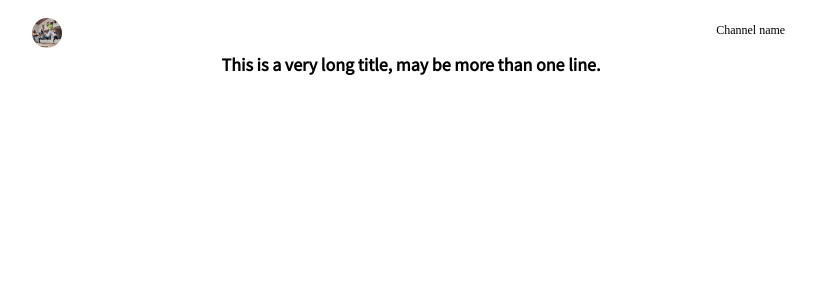
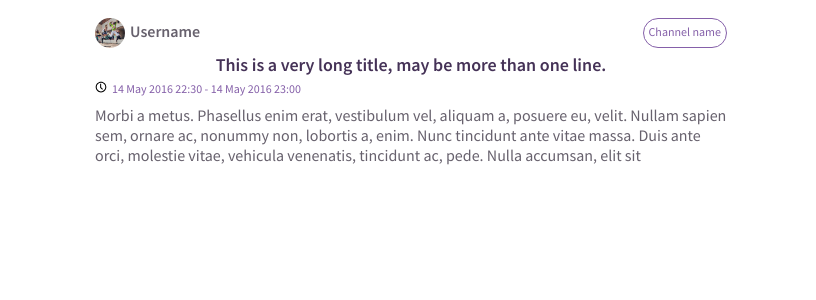
Before and after one commit to yapdianhao/BlackCat, a React app: page / in a window 1280 px wide. Shown: the top 300 px of the page, without its empty margins (229-1045 px from the left). Built offline with nearby package versions, Linux system fonts and the light colour scheme.

Commit message:
worked on eventsCard

```diff
--- /dev/null
+++ b/components/ClockIcon.tsx
@@ -0,0 +1,23 @@
+import React from "react";
+
+const ClockIcon = () => {
+  return (
+    <svg
+      version="1.1"
+      id="Layer_1"
+      xmlns="http://www.w3.org/2000/svg"
+      x="0px"
+      y="0px"
+      viewBox="0 0 32 32"
+    >
+      <path
+        className="st0"
+        d="M21.2,21.6l-1.9,1.9l0,0l-5.6-5.5V7.6h2.7v9.2L21.2,21.6z M30.2,16.3c0,7.8-6.3,14.2-14.2,14.2
+	S1.8,24.2,1.8,16.3C1.8,8.5,8.2,2.2,16,2.1c0,0,0,0,0,0C23.8,2.2,30.2,8.5,30.2,16.3z M27.5,16.3C27.5,10,22.3,4.9,16,4.9
+	C9.7,4.9,4.5,10,4.5,16.3c0,6.3,5.1,11.5,11.5,11.5C22.3,27.8,27.5,22.7,27.5,16.3z"
+      />
+    </svg>
+  );
+};
+
+export default ClockIcon;
--- a/components/EventCard.tsx
+++ b/components/EventCard.tsx
@@ -3,17 +3,32 @@ import React from "react";
 
 import "../styles/EventCard.scss";
 const profilePic = require("../images/Street-Dance-01.jpg");
+import ClockIcon from "../components/ClockIcon";
 
 const EventCard = () => {
   return (
     <div className="card-outline">
       <div className="card-header">
         <img src={String(profilePic)} className="profile-pic" />
+        <div className="user-name">Username</div>
         <div className="channel-name">Channel name</div>
       </div>
       <div className="activity-title">
         This is a very long title, may be more than one line.
       </div>
+      <div className="activity-time-area">
+        <ClockIcon />
+        <div className="activity-time">
+          14 May 2016 22:30 - 14 May 2016 23:00
+        </div>
+      </div>
+      <div className="activity-desc">
+        Morbi a metus. Phasellus enim erat, vestibulum vel, aliquam a, posuere
+        eu, velit. Nullam sapien sem, ornare ac, nonummy non, lobortis a, enim.
+        Nunc tincidunt ante vitae massa. Duis ante orci, molestie vitae,
+        vehicula venenatis, tincidunt ac, pede. Nulla accumsan, elit sit
+      </div>
+      <div className="activity-stats-area"></div>
     </div>
   );
 };
--- a/styles/EventCard.scss
+++ b/styles/EventCard.scss
@@ -1,7 +1,7 @@
-@import url("https://fonts.googleapis.com/css2?family=Source+Sans+Pro:wght@400&display=swap");
+@import url("https://fonts.googleapis.com/css2?family=Source+Sans+Pro:wght@400;600&display=swap");
 
 .card-outline {
-  width: 60%;
+  width: 50%;
   margin: 0 auto;
   padding: 10px;
 }
@@ -17,10 +17,23 @@
   border-radius: 50%;
 }
 
+.user-name {
+  padding-left: 5px;
+  font-family: "Source Sans Pro";
+  font-weight: 600;
+  color: #67616d;
+  padding-top: 3px;
+}
+
 .channel-name {
   padding: 5px;
   font-size: 12px;
   margin-left: auto;
+  font-family: "Source Sans Pro";
+  font-weight: 400;
+  border-radius: 25px;
+  color: #8560a9;
+  border: 1px solid #8560a9;
 }
 
 .activity-title {
@@ -30,72 +43,32 @@
   font-size: 18px;
   font-family: "Source Sans Pro";
   font-weight: 600;
+  color: #453257;
 }
 
-// .card-outline {
-//   padding-top: 50px;
-// }
+.activity-time-area {
+  display: flex;
+  justify-content: flex-start;
+  height: 12px;
+  font-size: 12px;
+  padding-top: 5px;
+}
 
-// .card-outline ~ .card-outline {
-//   padding-top: 0;
-// }
+.activity-time {
+  padding-left: 5px;
+  font-family: "Source Sans Pro";
+  font-weight: 400;
+  color: #8560a9;
+}
 
-// .card-outline {
-//   padding: 5px 0;
+.activity-desc {
+  padding-top: 12px;
+  font-family: "Source Sans Pro";
+  font-weight: 400;
+  color: #67616d;
+}
 
-//   .header {
-//     height: 30px;
-//     border-bottom: 1px solid #fff;
-//     margin: 7.5px 10px;
-
-//     .image {
-//       display: inline-block;
-//     }
-
-//     img {
-//       border-radius: 99px;
-//     }
-
-//     .username {
-//       position: relative;
-//       top: 3px;
-//       padding-left: 5px;
-//       font-size: 0.9rem;
-//       font-weight: bold;
-//     }
-//   }
-
-//   .level {
-//     margin-bottom: 0.5rem !important;
-//   }
-
-//   .image-container {
-//     height: 330px;
-//     background-repeat: no-repeat;
-//     background-position: center center;
-//     background-size: cover;
-//   }
-
-//   .content {
-//     margin: 7.5px 10px;
-//   }
-
-//   .likes {
-//     margin: 5px 0;
-//     margin-bottom: 5px !important;
-//     font-size: 0.85rem;
-//     font-weight: bold;
-//   }
-
-//   .caption {
-//     font-size: 0.85rem;
-
-//     span {
-//       font-weight: bold;
-//     }
-//   }
-// }
-
-// .card-outline:last-child {
-//   margin-bottom: 80px;
-// }
+.activity-stats-area {
+  display: flex;
+  padding-top: 5px;
+}
```
Also changed, not shown: components/CheckIcon.tsx (added, +17 -0 lines), components/CheckIconOutline.tsx (added, +17 -0 lines), components/HeartIcon.tsx (added, +20 -0 lines), components/HeartIconOutline.tsx (added, +24 -0 lines).
